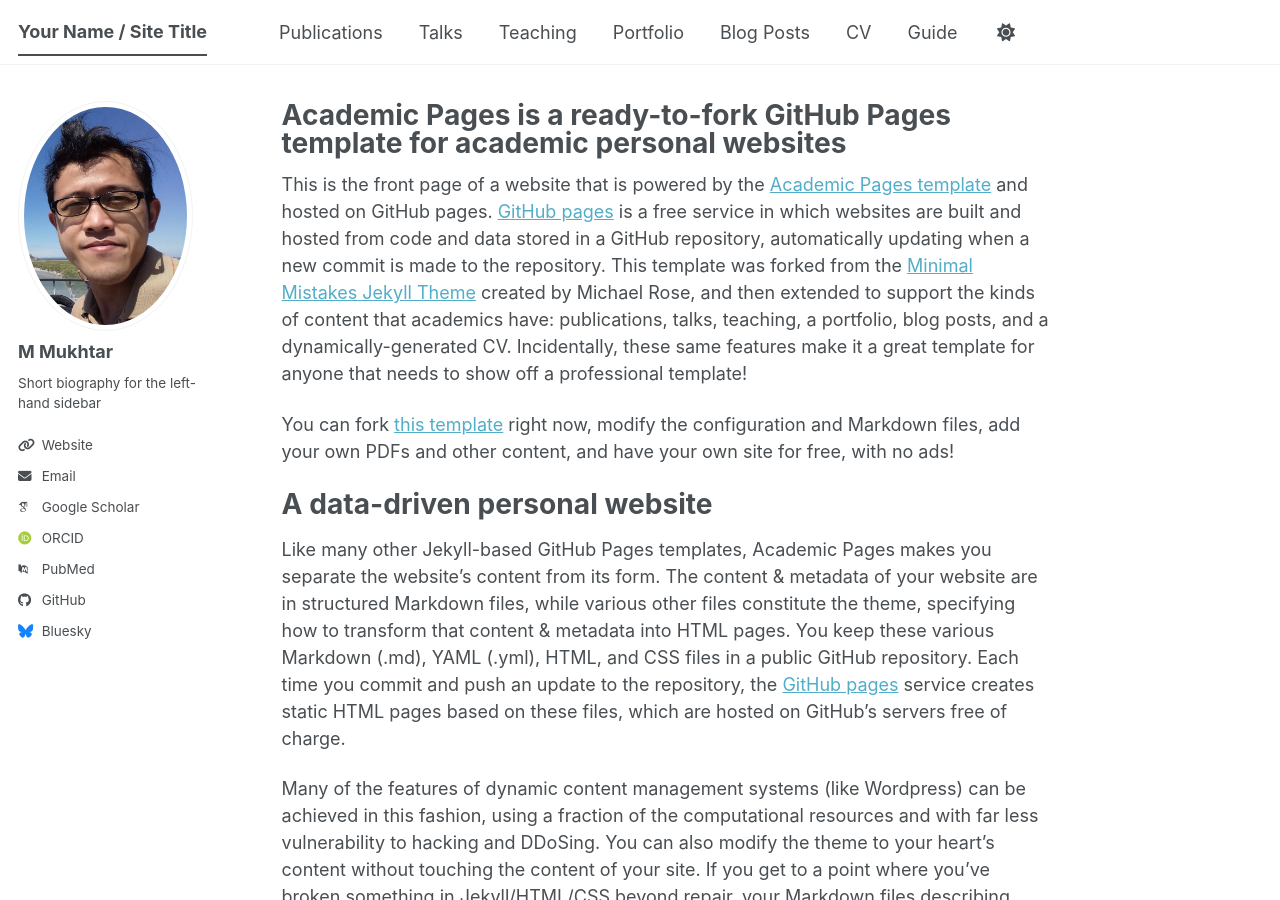
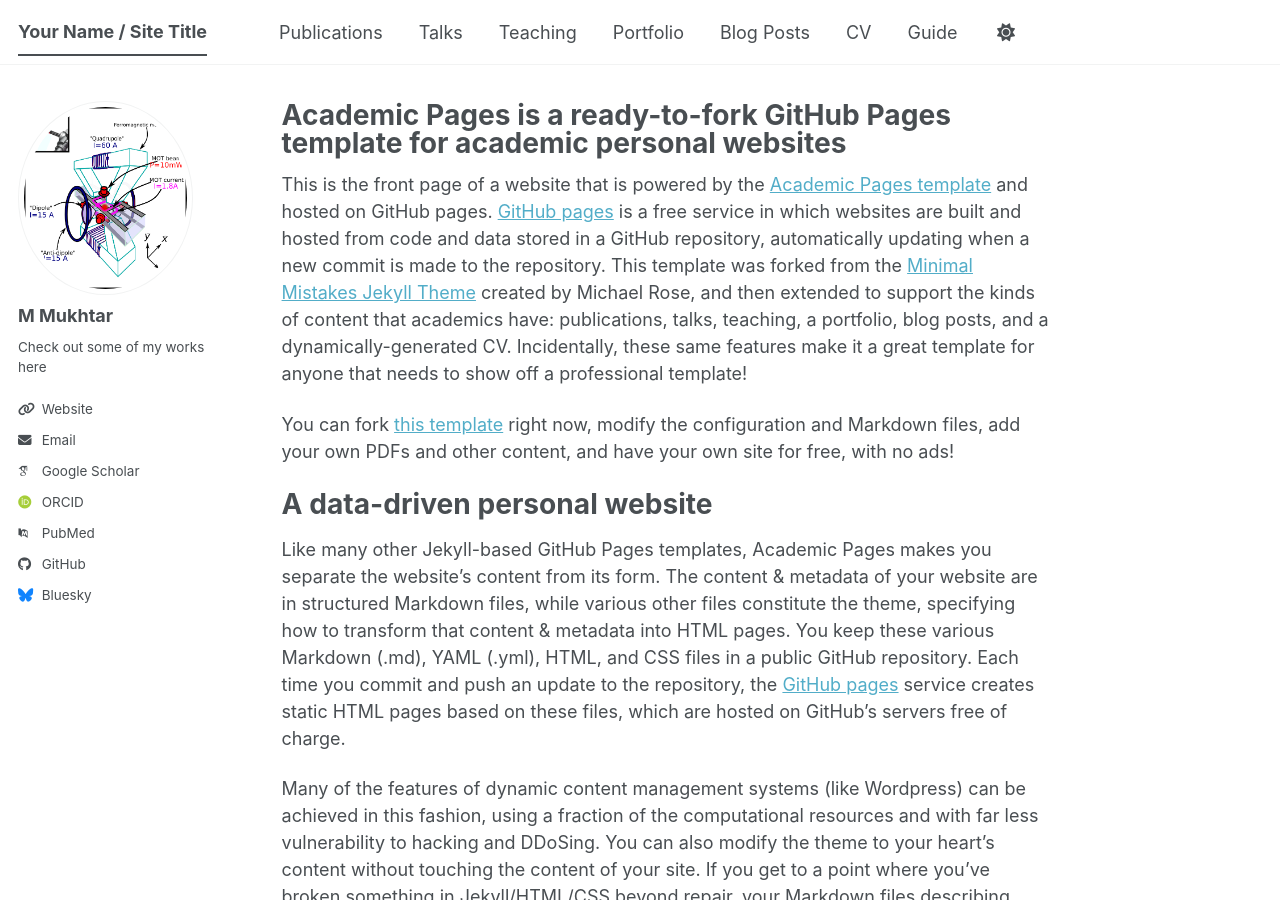
Before and after one commit to DrMukhtar/DrMukhtar.github.io, a Jekyll site: the page built from _pages/about.md, in a window 1280 px wide and 900 px high. Built offline with Jekyll 4.4.1, drawn with Linux system fonts in a browser that asks for light colours; some web fonts are replaced; a script bundle is joined from its source files by our own code; library files that are not in the unit come from our copies.

Commit message:
Update _config.yml

```diff
--- a/_config.yml
+++ b/_config.yml
@@ -23,9 +23,9 @@
 #               Additional customization can be done by editing /_includes/author-profile.html
 author:
   # Biographic information
-  avatar           : "mmukhtar.png"
+  avatar           : "piegemag.png"
   name             : "M Mukhtar"
-  bio              : "Short biography for the left-hand sidebar"
+  bio              : "Check out some of my works here"
   uri              : linkedin.com/in/drmukhtar/
   email            : "none@example.org"
 
```
